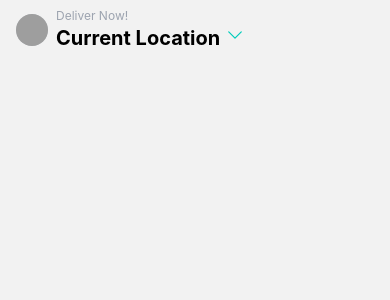
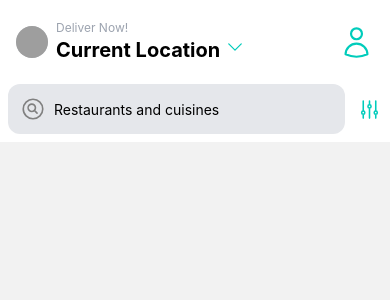
Before and after one commit to jonathan-baraza/deliveroo-clone, a React Native app: screen /Home in a window 390 px wide. Shown: the top 300 px of the page. Built offline with nearby package versions, Linux system fonts and the light colour scheme; grey boxes are pictures that could not be loaded.

Commit message:
view search

```diff
--- a/screens/HomeScreen.js
+++ b/screens/HomeScreen.js
@@ -1,4 +1,4 @@
-import { View, Text, Image } from "react-native";
+import { View, Text, Image, TextInput } from "react-native";
 import React, { useLayoutEffect } from "react";
 import { useNavigation } from "@react-navigation/native";
 import { SafeAreaView } from "react-native-safe-area-context";
@@ -19,20 +19,32 @@ const HomeScreen = () => {
     });
   }, []);
   return (
-    <SafeAreaView>
+    <SafeAreaView className="bg-white pt-5">
       {/* Header */}
 
-      <View className="flex-row pb-3 mx-4 items-center space-x-2 pt-2">
+      <View className="flex-row pb-3 mx-4 items-center space-x-2 ">
         <Image
           source={{ uri: "https://links.papareact.com/wru" }}
           className="h-7 w-7 bg-gray-300 p-4 rounded-full"
         />
-        <View>
+        <View className="flex-1">
           <Text className="font-sm text-gray-400 text-xs">Deliver Now!</Text>
-          <Text  className="font-bold text-xl">
-            Current Location <ChevronDownIcon  size={20} color="#00CCBB" />
+          <Text className="font-bold text-xl">
+            Current Location <ChevronDownIcon size={20} color="#00CCBB" />
           </Text>
         </View>
+        <UserIcon size={35} color="#00CCBB" />
+      </View>
+
+      <View className="flex-row items-center p-2">
+        <View className="flex-row items-center space-x-2 flex-1 bg-gray-200 p-3 rounded-xl">
+          <MagnifyingGlassCircleIcon size={26} color="gray" />
+          <TextInput
+            keyboardType="default"
+            placeholder="Restaurants and cuisines"
+          />
+        </View>
+        <AdjustmentsVerticalIcon className="ml-3" size={25} color="#00CCBB" />
       </View>
     </SafeAreaView>
   );
```
